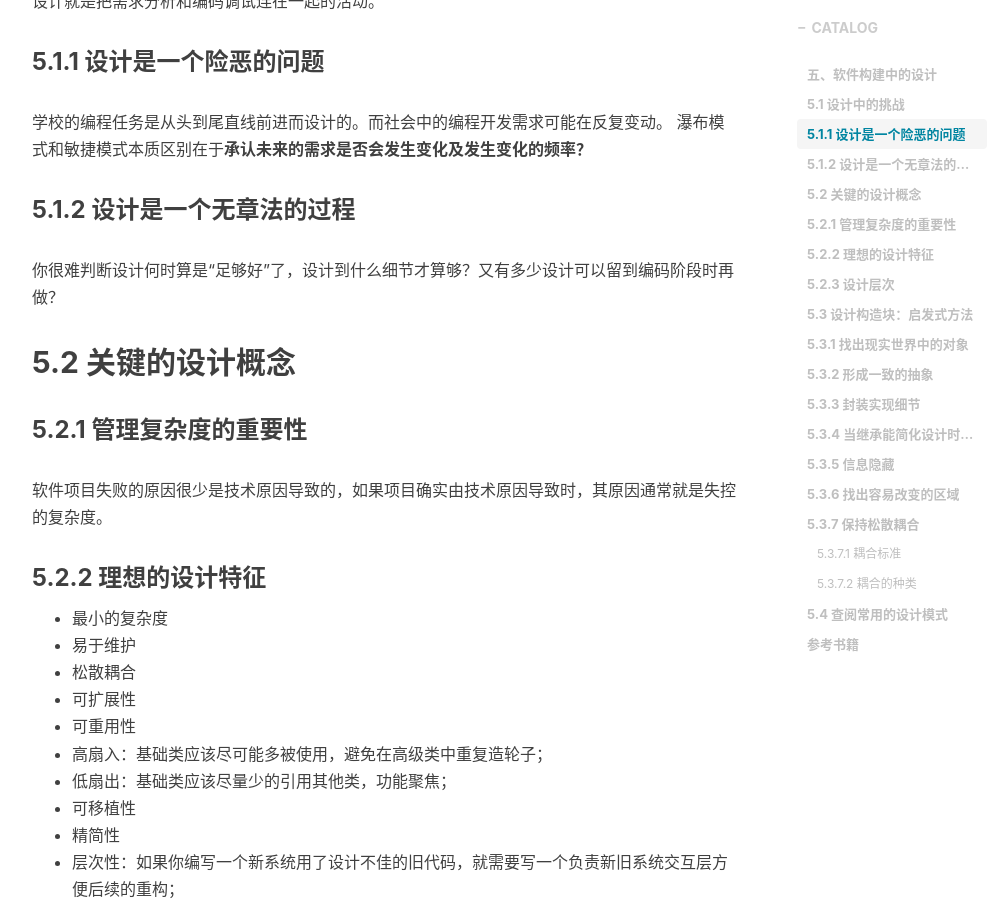
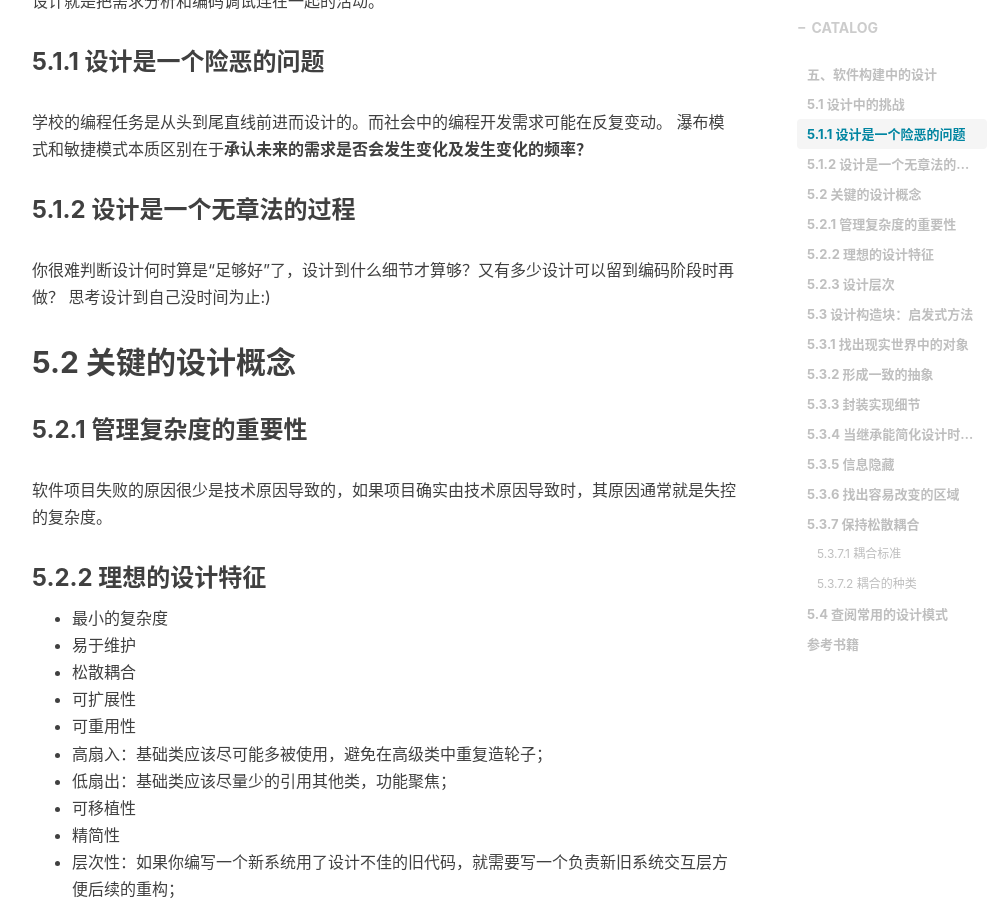
Before and after one commit to shihai1991/shihai1991.github.io, a Jekyll site: the page built from _posts/2022-05-28-代码大全2.md, in a window 1280 px wide and 900 px high, scrolled down 671 px. Shown: the whole window, without its empty margins (233-1236 px from the left). Built offline with Jekyll 4.4.1, drawn with Linux system fonts in a browser that asks for light colours; nearby versions of some CDN libraries; comment, search, counter and statistics services are not loaded.

Commit message:
Update 2022-05-28-代码大全2.md

```diff
--- a/_posts/2022-05-28-代码大全2.md
+++ b/_posts/2022-05-28-代码大全2.md
@@ -18,6 +18,7 @@ time: '2022.06.01 15:52:00'
 
 ### 5.1.2 设计是一个无章法的过程
 你很难判断设计何时算是“足够好”了，设计到什么细节才算够？又有多少设计可以留到编码阶段时再做？
+思考设计到自己没时间为止:)
 
 ## 5.2 关键的设计概念
 ### 5.2.1 管理复杂度的重要性
```
